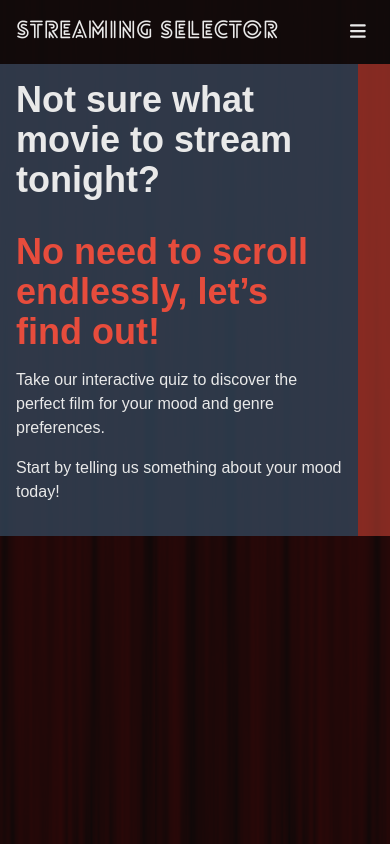
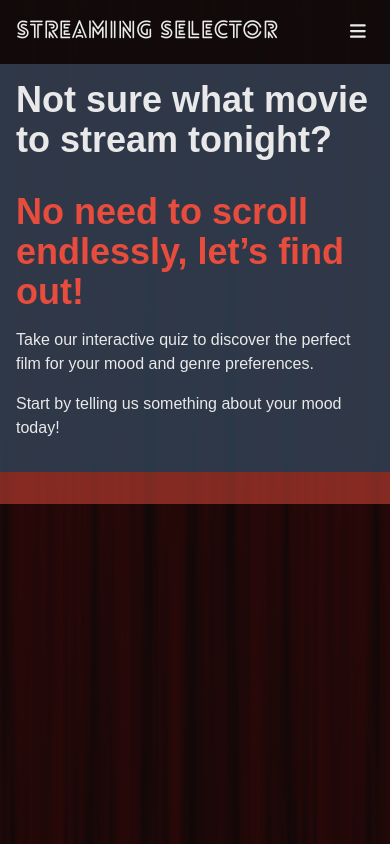
Before and after one commit to tsr-alia/streaming_selector, a React (Vite) app in the folder client/: page / in a window 390 px wide. Built offline with nearby package versions, Linux system fonts and the light colour scheme; no server answers; a web font is replaced by a local one.

Commit message:
minor changes home

```diff
--- a/client/src/components/Home.jsx
+++ b/client/src/components/Home.jsx
@@ -26,8 +26,8 @@ const Home = () => {
   };
 
   return (
-    <div className="bg-black bg-opacity-10 flex lg:flex-column home">
-      <div className="lg:w-1/2 bg-support bg-opacity-75 outerPadding">
+    <div className="bg-black bg-opacity-10 flex flex-row flex-wrap md:flex-nowrap lg:flex-column home">
+      <div className="md:w-1/2 w-full bg-support bg-opacity-75 outerPadding">
         <h1>Not sure what movie to stream tonight?</h1>
         <h2>No need to scroll endlessly, let’s find out!</h2>
         <p>
@@ -38,9 +38,9 @@ const Home = () => {
         </p>
 
       </div>
-      <div className="lg:w-1/2 outerPadding bg-red bg-opacity-50">
+      <div className="md:w-1/2 w-full outerPadding bg-red bg-opacity-50">
 
-        <div>
+        <div className="w-full mx-auto">
           {questions.length > 0 && (
             <Question
               key={0}
```
